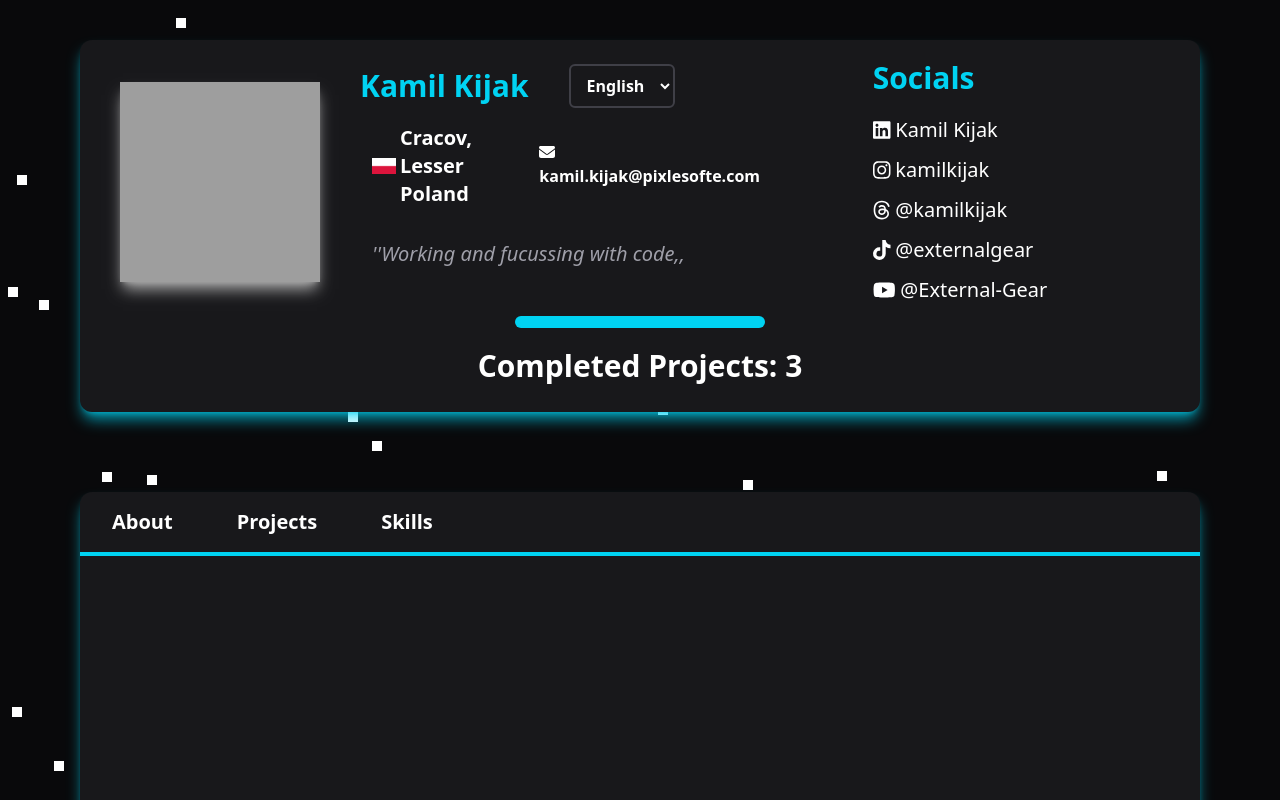
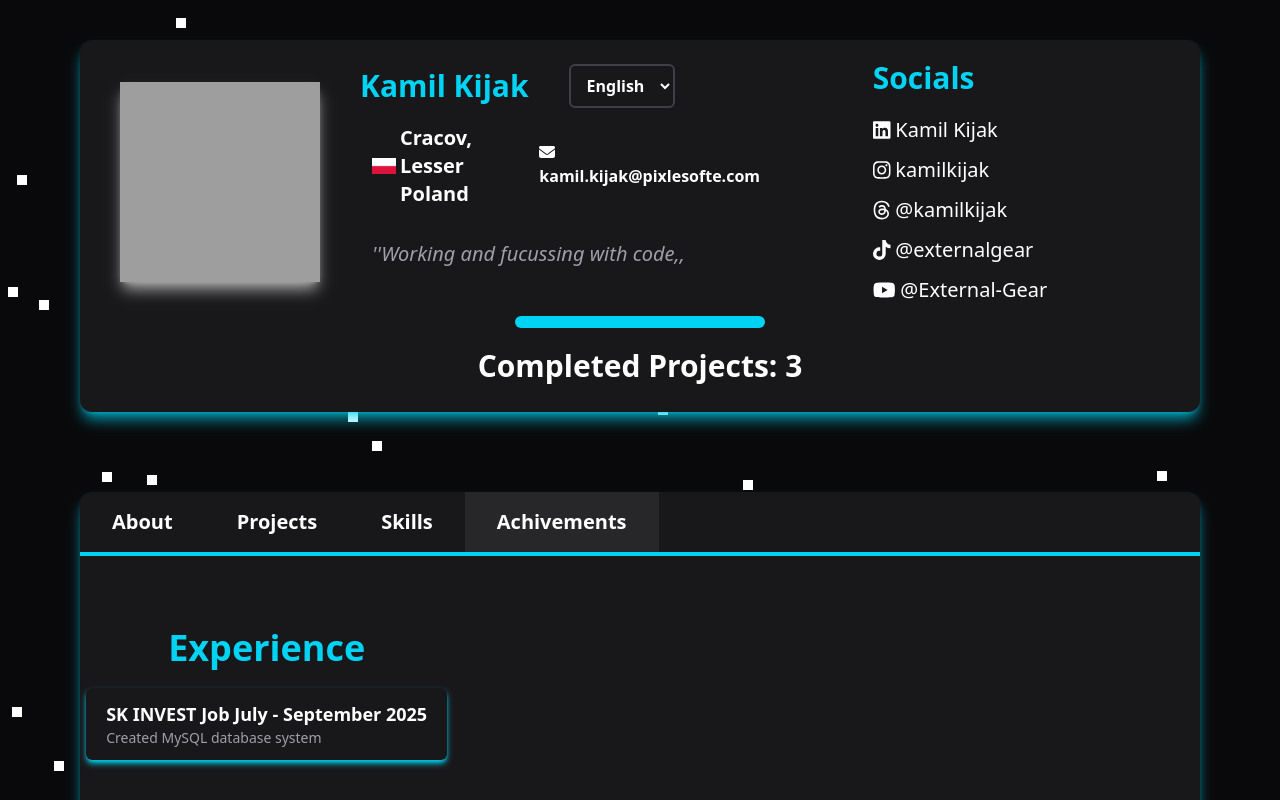
Before and after one commit to Kamil-Kijak/about-card, a React (Vite) app: page /achivements in a window 1280 px wide. Shown: the top 800 px of the page. Built offline with nearby package versions, Linux system fonts and the light colour scheme; grey boxes are pictures that could not be loaded.

Commit message:
created new section - achivements and added experience

```diff
--- a/src/App.jsx
+++ b/src/App.jsx
@@ -2,9 +2,9 @@
 import PolandFlag from "./assets/profile/polandFlag.webp"
 
 import { FontAwesomeIcon } from '@fortawesome/react-fontawesome';
-import {faGithub, faInstagram, faLinkedin, faThreads, faTiktok, faYoutube} from "@fortawesome/free-brands-svg-icons"
+import { faInstagram, faLinkedin, faThreads, faTiktok, faYoutube} from "@fortawesome/free-brands-svg-icons"
 
-import { BrowserRouter, Route, Routes, Link, Navigate, useLocation } from 'react-router-dom';
+import { BrowserRouter, Route, Routes, Navigate } from 'react-router-dom';
 import About from './components/pages/About';
 import Projects from './components/pages/Projects';
 import Skills from './components/pages/Skills';
@@ -13,6 +13,7 @@ import { useLanguagesStore } from './components/hooks/useLanguagesStore';
 import { faEnvelope } from "@fortawesome/free-solid-svg-icons";
 import NavButton from "./components/nav/NavButton";
 import ParticlesScreen from "./components/particles/ParticlesScreen";
+import Achivements from "./components/pages/Achivements";
 
 function App() {
   const {updateActualLanguage, getTextByKey, actualLanguage} = useLanguagesStore();
@@ -68,12 +69,14 @@ function App() {
                 <NavButton path={"/"} ariaLabel={"about section link"} text={getTextByKey("about")}/>
                 <NavButton path={"/projects/none"} ariaLabel={"projects section link"} text={getTextByKey("projects")}/>
                 <NavButton path={"/skills"} ariaLabel={"skills section link"} text={getTextByKey("skills")}/>
+                <NavButton path={"/achivements"} ariaLabel={"achivements section link"} text={getTextByKey("achivements")}/>
               </nav>
               <Routes>
                 <Route path='/' element={<About/>}/>
                 <Route path='/projects' element={<Navigate to={"/projects/none"} replace/>}/>
                 <Route path='/projects/:id' element={<Projects/>}/>
                 <Route path='/skills' element={<Skills/>}/>
+                <Route path='/achivements' element={<Achivements/>}/>
               </Routes>
             </section>
           </BrowserRouter>
--- a/src/components/hooks/useLanguagesStore.js
+++ b/src/components/hooks/useLanguagesStore.js
@@ -10,6 +10,8 @@ const useLanguagesStore = create((set, get) => ({
         "about":{en:"About", pl:"O mnie"},
         "projects":{en:"Projects", pl:"Projekty"},
         "skills":{en:"Skills", pl:"Umiejętności"},
+        "achivements":{en:"Achivements", pl:"Osiągnięcia"},
+        "experience":{en:"Experience", pl:"Doświadczenie"},
         "about_hello":{en:"Hello, I'm", pl:"Cześć, nazywam się"},
         "want_be":{en:"I want to be a", pl:"Chcę zostać"},
         "about_desc1":{
--- /dev/null
+++ b/src/components/listItems/AchivementLink.jsx
@@ -0,0 +1,9 @@
+
+export default function AchivementLink({href, title, desc, shadowColor = "shadow-purple-700"}) {
+    return (
+        <a href={href} target="_blank" aria-label="achivement reference" className={`${shadowColor} shadow-md px-5 py-3 rounded-md cursor-pointer hover:scale-110 transition-transform duration-100 ease-in-out`}>
+            <h1 className="text-white font-bold text-lg">{title}</h1>
+            <p className="text-zinc-400 text-sm">{desc}</p>
+        </a>
+    )
+}
--- /dev/null
+++ b/src/components/pages/Achivements.jsx
@@ -0,0 +1,30 @@
+import { useLanguagesStore } from "../hooks/useLanguagesStore";
+import AchivementLink from "../listItems/AchivementLink";
+import PageTitle from "../PageTitle";
+
+export default function Achivements() {
+    const getTextByKey = useLanguagesStore((state) => state.getTextByKey);
+    return (
+        <section className="flex mt-8 justify-center items-start min-h-full pb-5">
+            <PageTitle title={"Achivements - Kamil Kijak"}/>
+            <section className="flex justify-around w-full mt-10 lg:flex-row flex-col gap-y-10">
+                <section className="flex-1/3 flex flex-col items-center">
+                    <h1 className="text-4xl font-bold text-cyan-400 mb-5">{getTextByKey("experience")}</h1>
+                    <AchivementLink
+                        href={"/jobReferences/skinvest.pdf"}
+                        title={
+                        <>
+                            SK INVEST Job July - September 2025
+                        </>
+                        }
+                        shadowColor="shadow-cyan-400"
+                        desc="Created MySQL database system"
+                    />
+                </section>
+                <section className="flex-1/3 flex flex-col items-center"></section>
+                <section className="flex-1/3 flex flex-col items-center"></section>
+            </section>
+
+        </section>
+    )
+}
```
Also changed, not shown: 1 other file (tests, documents, lock files or other folders).
